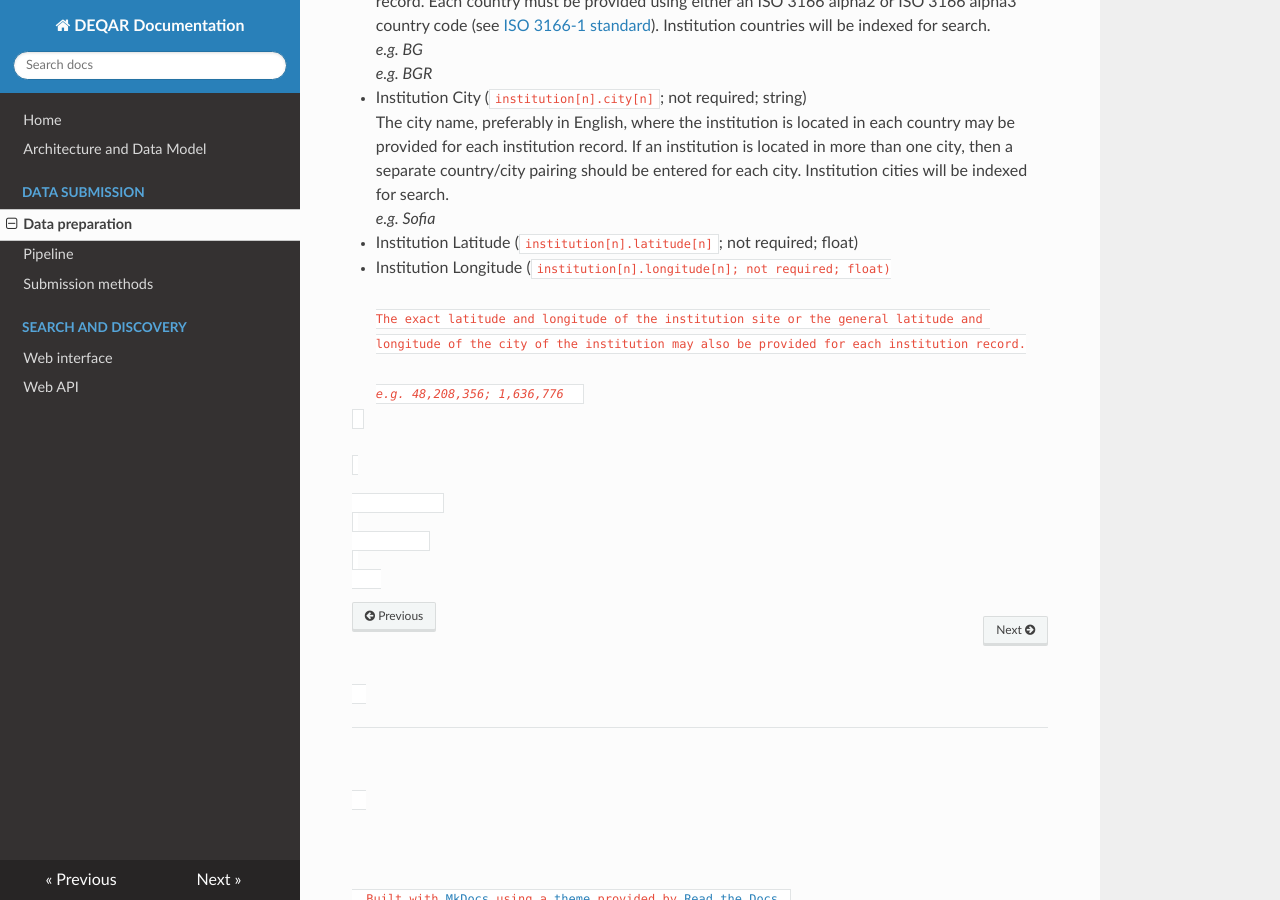
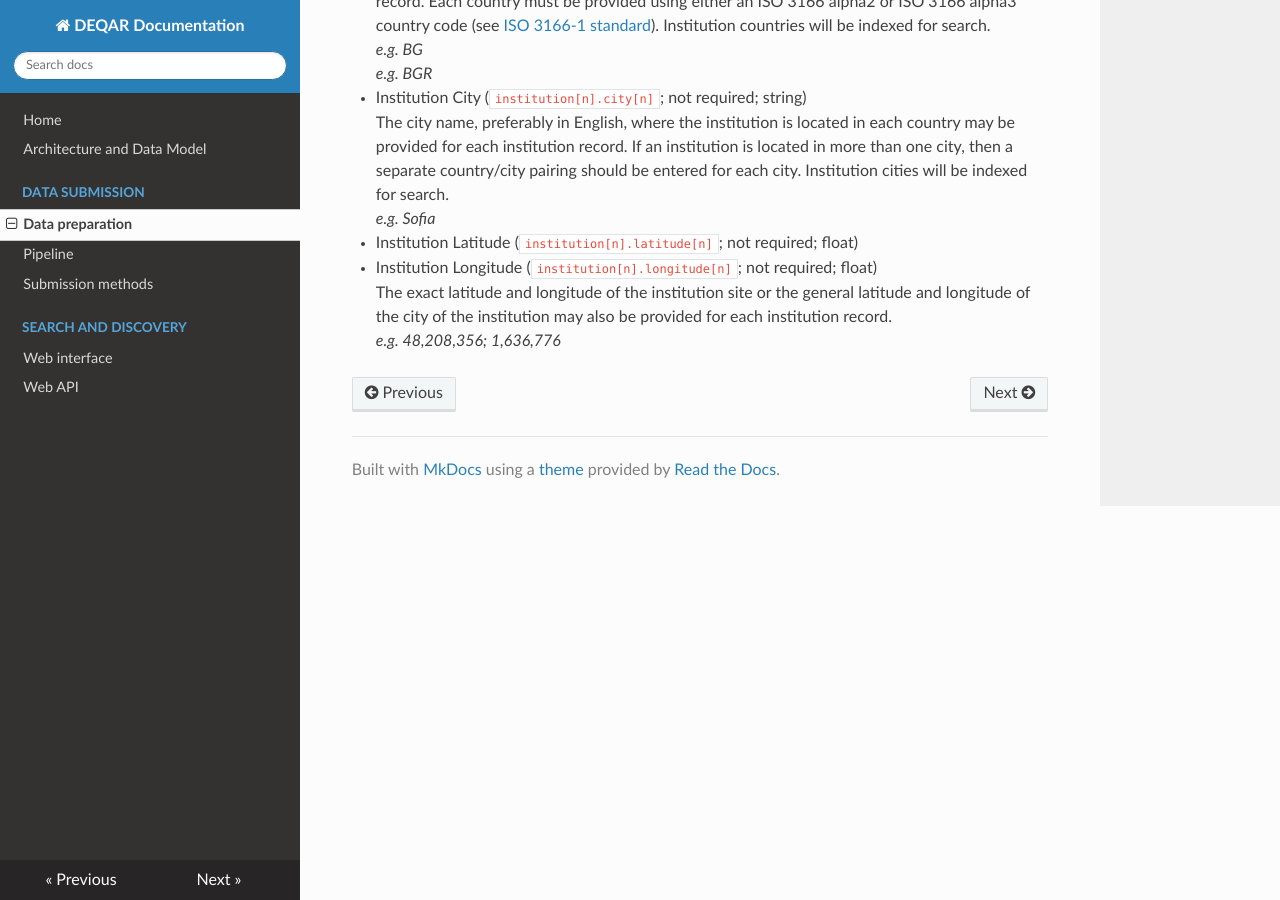
Before and after one commit to EQAR/deqar-docs, an MkDocs documentation site: the page built from docs/submission_object_fields.md, in a window 1280 px wide and 900 px high, scrolled down 5660 px. Built offline with MkDocs 1.6.1, drawn with Linux system fonts in a browser that asks for light colours; nearby versions of some CDN libraries; old or Windows-style settings are respelled for this version of MkDocs.

```diff
--- a/docs/submission_object_fields.md
+++ b/docs/submission_object_fields.md
@@ -152,6 +152,6 @@ The city name, preferably in English, where the institution is located in each c
 *e.g. Sofia*
 
 - Institution Latitude (<code>institution[n].latitude[n]</code>; not required; float)
-- Institution Longitude (<code>institution[n].longitude[n]; not required; float)
+- Institution Longitude (<code>institution[n].longitude[n]</code>; not required; float)
 The exact latitude and longitude of the institution site or the general latitude and longitude of the city of the institution may also be provided for each institution record.
 *e.g. 48,208,356; 1,636,776*
```
